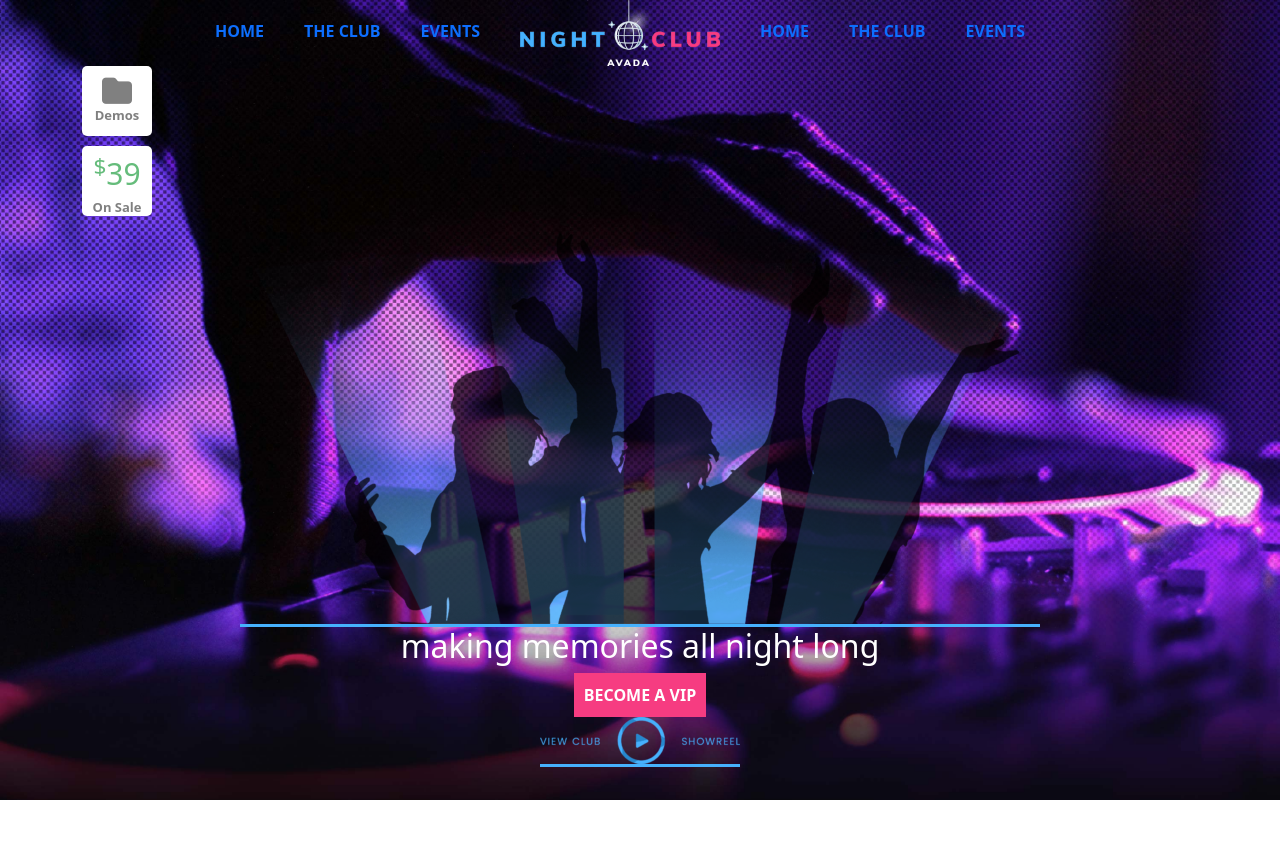
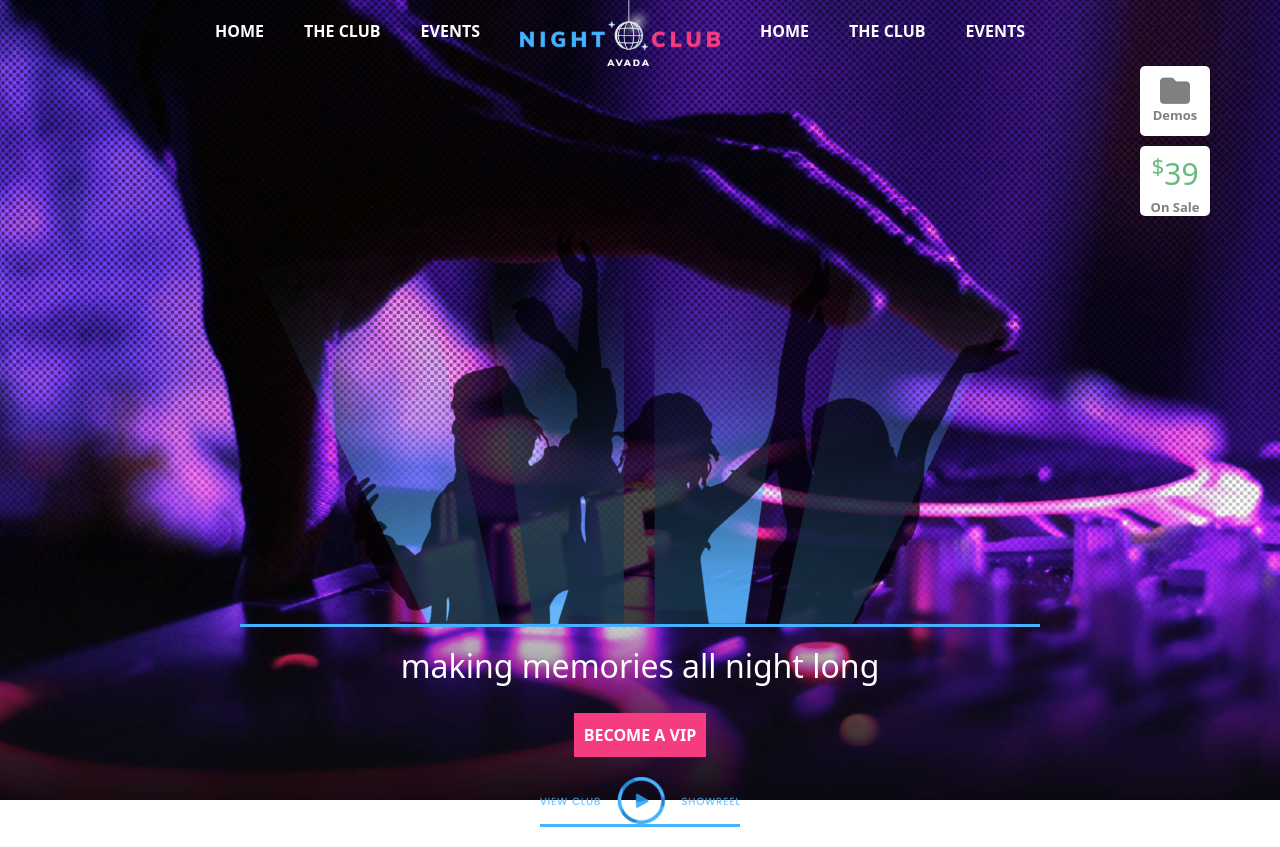
Before and after one commit to AriannaRuggirello/proj-html-vuejs, a Vue app: page / in a window 1280 px wide. Before the commit the page ends 800 px from the top, so only its background shows below. Built offline with nearby package versions, Linux system fonts and the light colour scheme.

Commit message:
hero icons on right

```diff
--- a/src/components/PageHeader.vue
+++ b/src/components/PageHeader.vue
@@ -35,24 +35,25 @@ export default {
       <!-- hero -->
       <div class="hero">
         <!-- row con icone alla fine -->
-        <div class="row">
-          <div class="col ">
+        <div class="row justify-content-end ">
+
           <!-- icon nella parte dx -->
           <div class="icon">
             <i class="fa-solid fa-folder"></i>
             <h4>Demos</h4>
 
           </div>
+        </div>
+
+        <div class="row justify-content-end ">
           <div class="icon">
             <h3><sup>$</sup>39</h3>
             <h4>On Sale</h4>
           </div>
-          </div>
+
         </div>
         <!-- immagine,testo e pulsante -->
         <div class="row row-cols-1">
-
-
           <div class="col">
             <img src="../../public/images/avada-nightclub-homepage-image-800x398.png" alt="">
             <h2> making memories all night long </h2>
@@ -83,6 +84,7 @@ header {
   background-size: cover;
   height: 800px;
 
+
 }
 
 nav {
@@ -92,7 +94,7 @@ nav {
   }
 
   a {
-
+    color: white;
     font-weight: bold;
     padding-right: 40px;
     text-decoration: none;
@@ -104,6 +106,7 @@ nav {
 
   img {
     border-bottom: 3px solid $primary-color;
+    margin-bottom: 20px;
   }
 
   button {
@@ -113,6 +116,7 @@ nav {
     border-style: none;
     padding: 10px;
     font-weight: bold;
+    margin: 20px 0;
   }
 
   .icon {
@@ -139,5 +143,7 @@ nav {
       font-size: small;
     }
   }
+
+
 }
 </style>
```
Lines whose indentation alone changed are shown as unchanged.
